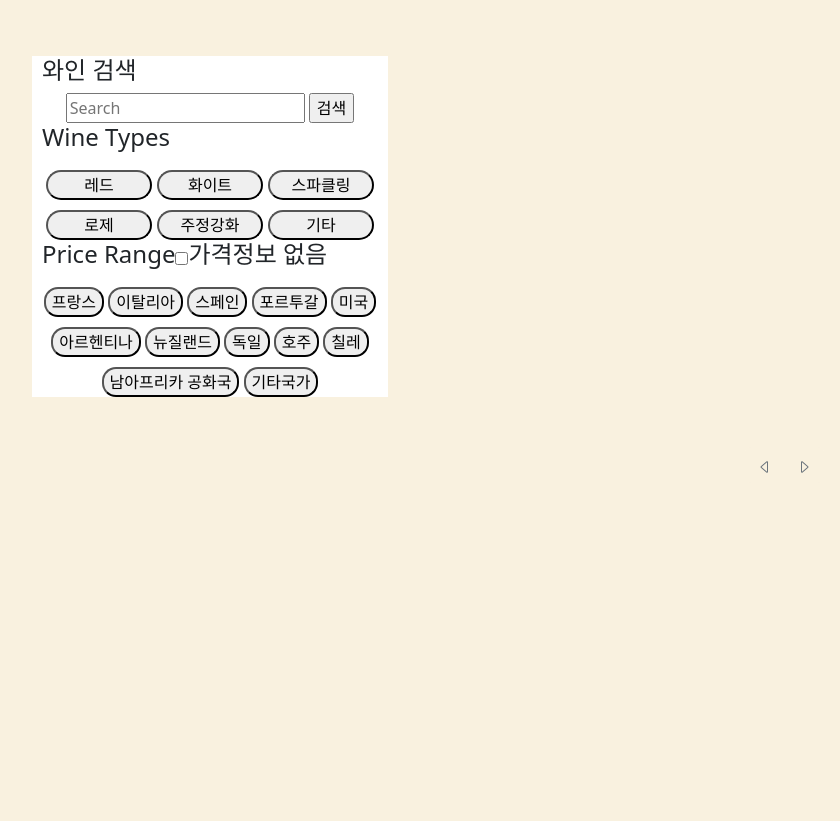
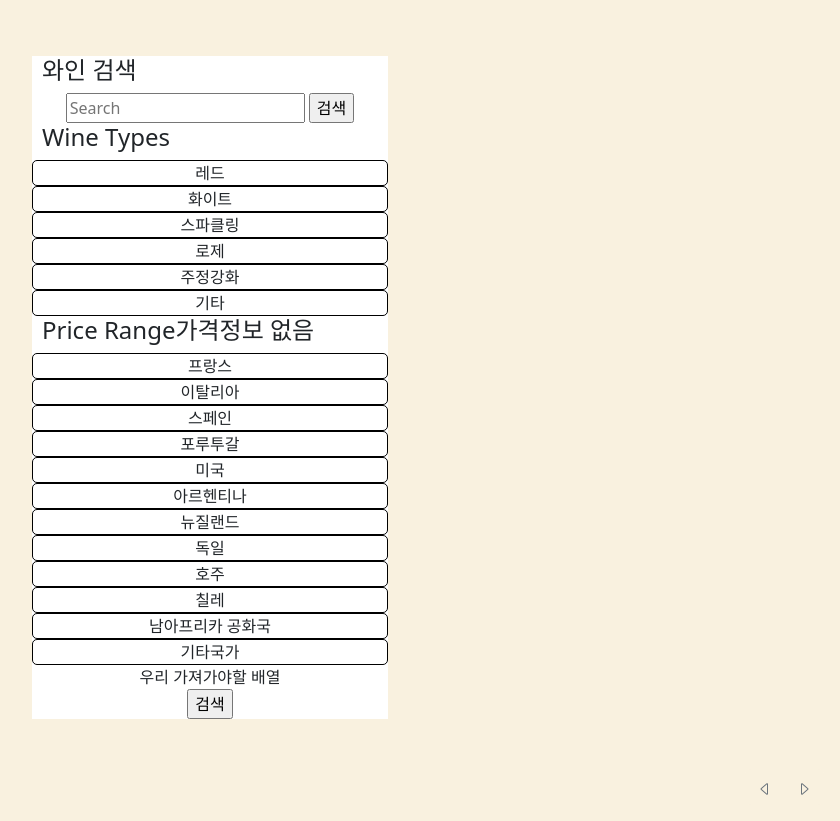
Before and after one commit to jeongyeona/Sant-, a Django app: page /gradestar in a window 1280 px wide; the page is wider, and only the part inside the window is pictured. Shown: the part 473-1294 px from the top of that part, without its empty margins (50-890 px from the left). Before the commit the page ends 946 px from the top of that part, so only its background shows below. Run offline with Django 4.2, Linux system fonts and the light colour scheme.

Commit message:
ajasdlfjlaksdfjiwefnlkd

```diff
--- a/myapp/models.py
+++ b/myapp/models.py
@@ -33,7 +33,7 @@ class WineGrade(models.Model):
     class Meta:
         managed = False
         db_table = 'wine_grade'
-        unique_together = (('iwine', 'iuser'),)
+        unique_together = (('iwine', 'iuser'))
 
 
 class WineUser(models.Model):
--- a/myapp/templates/winelist.html
+++ b/myapp/templates/winelist.html
@@ -136,7 +136,41 @@ li {
     justify-content: start;
     margin-left: 10px;
   }
-
+.redlabel,
+.whitelabel,
+.sparklinglabel,
+.roselabel,
+.fortlabel,
+.exceptionlabel,
+.francelabel,
+.italylabel,
+.spainlabel,
+.Portugallabel,
+.usalabel,
+.argentinalabel,
+.NewZealandlabel,
+.Germanylabel,
+.australialabel,
+.Chilelabel,
+.RepublicofSouthAfricalabel,
+.otherCountrieslabel{
+  border: 1px solid #000;
+  border-radius: 5px;
+  display: flex;
+  align-items: center;
+  justify-content: center;
+}
+input[type="checkbox"]:checked + label {
+  border-color: #F24822;
+  background-color: #F24822;
+  color:white;
+  display: flex;
+  align-items: center;
+  justify-content: center;
+}
+input[type="checkbox"] {
+  display: none;
+}
 
 /* 페이지 링크 */
 .page-link{
@@ -430,18 +464,21 @@ li {
                 <input type="text" placeholder="Search" id="wineSearch" onkeyup="search(this)" name="search_key">
                 <input type="submit" id="searchBtn" value="검색" />
               </form>
+              <form action="winelist" name="typebtn" method="get">
                 <div id="listfiltertypes">
                   <h4 id="waa1239">Wine Types</h4>
-							<form id="listfiltertypebutton">
-								<input type="button" value="레드" name="red">
-								<input type="button" value="화이트" name="white">
-								<input type="button" value="스파클링" name="sparkling">
-							</form>
-							<form id="listfiltertypebutton">
-								<input type="button" value="로제" name="rose"> <input
-									type="button" value="주정강화" name="fort"> <input
-									type="button" value="기타" name="exception">
-							</form>
+                    <input type="checkbox" value="레드" class="red" name="filterBtn" id="red">
+                    <label for="red" class="redlabel">레드</label>
+                    <input type="checkbox" value="화이트" class="white" name="filterBtn" id="white">
+                    <label for="white" class="whitelabel">화이트</label>
+                    <input type="checkbox" value="스파클링" class="sparkling" name="filterBtn" id="sparkling">
+                    <label for="sparkling" class="sparklinglabel">스파클링</label>
+                    <input type="checkbox" value="로제" class="rose" name="filterBtn" id="rose">
+                    <label for="rose" class="roselabel">로제</label>
+                    <input type="checkbox" value="주정강화" class="fort" name="filterBtn" id="fort">
+                    <label for="fort" class="fortlabel">주정강화</label>
+                    <input type="checkbox" value="기타" class="exception" name="filterBtn" id="exception">
+                    <label for="exception" class="exceptionlabel">기타</label>
                 </div>
                 <!-- 너무 어려움 마지막에 할 예정 -->
                 <div id="listfilterprice">
@@ -451,32 +488,49 @@ li {
                       <input type="checkbox">
                       <h4>가격정보 없음</h4>
                     </div>
-								<form>
-									<!-- <input type="range"> -->
-								</form>
+
                   </div>
                 </div>
                 <div id="listfiltercountry">
-							<form id="listfiltercountrybutton">
-								<input type="button" value="프랑스" name="france"> <input
-									type="button" value="이탈리아" name="italy"> <input
-									type="button" value="스페인" name="spain"> <input
-									type="button" value="포르투갈" name="Portugal"> <input
-									type="button" value="미국" name="usa">
+                    <input type="checkbox" value="프랑스" class="france" id="france" name="filterBtn2">
+                    <label for="france" class="francelabel">프랑스</label>
+
+                    <input type="checkbox" value="이탈리아" class="italy" id="italy" name="filterBtn2">
+                    <label for="italy" class="italylabel">이탈리아</label>
+
+                    <input type="checkbox" value="스페인" class="spain" id="spain" name="filterBtn2">
+                    <label for="spain" class="spainlabel">스페인</label>
+
+                    <input type="checkbox" value="포르투갈" class="Portugal" id="Portugal" name="filterBtn2">
+                    <label for="Portugal" class="Portugallabel">포루투갈</label>
+
+                    <input type="checkbox" value="미국" class="usa" id="usa" name="filterBtn2">
+                    <label for="usa" class="usalabel">미국</label>
+
+                    <input type="checkbox" value="아르헨티나" class="argentina" id="argentina" name="filterBtn2">
+                    <label for="argentina" class="argentinalabel">아르헨티나</label>
+
+                    <input type="checkbox" value="뉴질랜드" class="NewZealand" id="NewZealand" name="filterBtn2">
+                    <label for="NewZealand" class="NewZealandlabel">뉴질랜드</label>
+
+                    <input type="checkbox" value="독일" class="Germany" id="Germany" name="filterBtn2">
+                    <label for="Germany" class="Germanylabel">독일</label>
+
+                    <input type="checkbox" value="호주" class="australia" id="australia" name="filterBtn2">
+                    <label for="australia" class="australialabel">호주</label>
+
+                    <input type="checkbox" value="칠레" class="Chile" id="Chile" name="filterBtn2">
+                    <label for="Chile" class="Chilelabel">칠레</label>
+
+                    <input type="checkbox" value="남아프리카 공화국" class="RepublicofSouthAfrica" id="RepublicofSouthAfrica" name="filterBtn2">
+                    <label for="RepublicofSouthAfrica" class="RepublicofSouthAfricalabel">남아프리카 공화국</label>
+
+                    <input type="checkbox" value="기타국가" class="otherCountries" id="otherCountries" name="filterBtn2">
+                    <label for="otherCountries" class="otherCountrieslabel">기타국가</label>
+                </div>
+                <div >우리 가져가야할 배열</div>
+                <input type="submit" id="searchBtn" value="검색" id="typebtninput"/>
               </form>
-							<form id="listfiltercountrybutton">
-								<input type="button" value="아르헨티나" name="argentina"> <input
-									type="button" value="뉴질랜드" name="NewZealand"> <input
-									type="button" value="독일" name="Germany"> <input
-									type="button" value="호주" name="australia"> <input
-									type="button" value="칠레" name="Chile">
-							</form>
-							<form id="listfiltercountrybutton">
-								<input type="button" value="남아프리카 공화국"
-									name="RepublicofSouthAfrica"> <input type="button"
-									value="기타국가" name="otherCountries">
-							</form>
-						</div>
             </div>
           </div>
             <!-- 와인 리스트 출력 -->
@@ -516,7 +570,7 @@ li {
                     <!-- 이전페이지 -->
                     {% if question_list.has_previous %}
                     <li class="page-item" id="page-form">
-				            <a class="page-link" href="?{{sk}}{{search_key}}&page={{ question_list.previous_page_number }}">
+                        <a class="page-link" href="?{{sk}}{{search_key}}{{cb}}{{list_check}}&page={{ question_list.previous_page_number }}">
                            <svg xmlns="http://www.w3.org/2000/svg" width="16" height="16" fill="currentColor" class="bi bi-caret-left" viewBox="0 0 16 16">
                          <path d="M10 12.796V3.204L4.519 8 10 12.796zm-.659.753-5.48-4.796a1 1 0 0 1 0-1.506l5.48-4.796A1 1 0 0 1 11 3.204v9.592a1 1 0 0 1-1.659.753z"/>
                          </svg>
@@ -536,11 +590,11 @@ li {
                     {% if page_number >= question_list.number|add:-5 and page_number <= question_list.number|add:5 %}
                     {% if page_number == question_list.number %}
                     <li class="page-item active" aria-current="page">
-				            <a class="page-link" href="?{{sk}}{{search_key}}&page={{ page_number }}">{{ page_number }}</a>
+                        <a class="page-link" href="?{{sk}}{{search_key}}{{cb}}{{list_check}}&page={{ page_number }}">{{ page_number }}</a>
                     </li>
                     {% else %}
                     <li class="page-item">
-				            <a class="page-link" href="?{{sk}}{{search_key}}&page={{ page_number }}">{{ page_number }}</a>
+                        <a class="page-link" href="?{{sk}}{{search_key}}{{cb}}{{list_check}}&page={{ page_number }}">{{ page_number }}</a>
                     </li>
                     {% endif %}
                     {% endif %}
@@ -548,7 +602,7 @@ li {
                     <!-- 다음페이지 -->
                     {% if question_list.has_next %}
                     <li class="page-item">
-				            <a class="page-link" href="?{{sk}}{{search_key}}&page={{ question_list.next_page_number }}">
+                        <a class="page-link" href="?{{sk}}{{search_key}}{{cb}}{{list_check}}&page={{ question_list.next_page_number }}">
                            <svg xmlns="http://www.w3.org/2000/svg" width="16" height="16" fill="currentColor" class="bi bi-caret-right" viewBox="0 0 16 16">
                         <path d="M6 12.796V3.204L11.481 8 6 12.796zm.659.753 5.48-4.796a1 1 0 0 0 0-1.506L6.66 2.451C6.011 1.885 5 2.345 5 3.204v9.592a1 1 0 0 0 1.659.753z"/>
                         </svg>
--- a/myapp/views.py
+++ b/myapp/views.py
@@ -90,8 +90,26 @@ def winelist(request):
             # print(rs[0])
 
         return render(request, 'winelist.html', {'question_list':page_obj, 'rs': rs[0], 'sk':sk, 'search_key':search_key})
+    elif request.GET.get('filterBtn'):
+        list_check = request.GET.get('filterBtn')
+        # print(list_check)
+        for l in list_check:
+            print(l)
+            check_filter = Wine.objects.filter(type__icontains=l).order_by('id')  # , nation__icontains='공무원')
 
+        page=request.GET.get("page", 1) # 페이지
+        paginator=Paginator(check_filter, 6) # 페이지당 6개씩 보여주기
+        page_obj = paginator.get_page(page)
+
+        cb = '&filterBtn='
+
+        for w in check_filter:
+            rs = w.nation.split(sep='-')
+            # print(rs[0])
+
+            return render(request, 'winelist.html', {'question_list':page_obj, 'rs': rs[0], 'cb':cb, 'list_check':list_check})
     return render(request, 'winelist.html', {'winedata':winedata, 'rs': rs[0], 'question_list':page_obj})
+
 
 def grade(request):
     if request.method == "GET":
```
Lines whose indentation alone changed are shown as unchanged.
